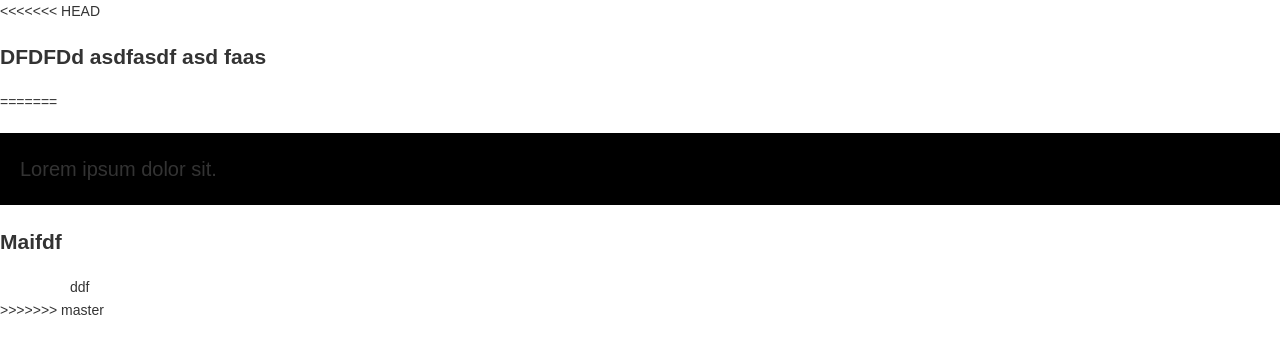
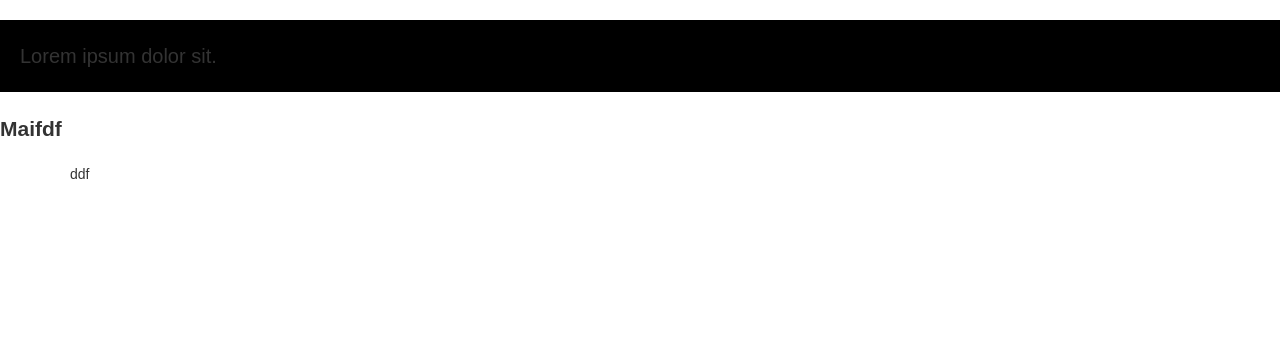
Before and after one commit to gitIllusion/desc, a plain HTML site: page index.html in a window 1280 px wide. Drawn offline with Linux system fonts and the light colour scheme.

Commit message:
final mergin

```diff
--- a/index.html
+++ b/index.html
@@ -31,21 +31,12 @@
 </head>
 
 <body>
-<<<<<<< HEAD
-
-	<!-- herade -->
-	<div class='herade'>
-		<h2>DFDFDd asdfasdf asd faas</h2>
-	</div>
-	<!-- end herade -->
-=======
 	<p>Lorem ipsum dolor sit.</p>
 	<h2>Maifdf</h2>
 
 	<!-- container -->
 	<div class='container'>ddf</div>
 	<!-- end container -->
->>>>>>> master
 
 	<div class="hidden"></div>
 
```
